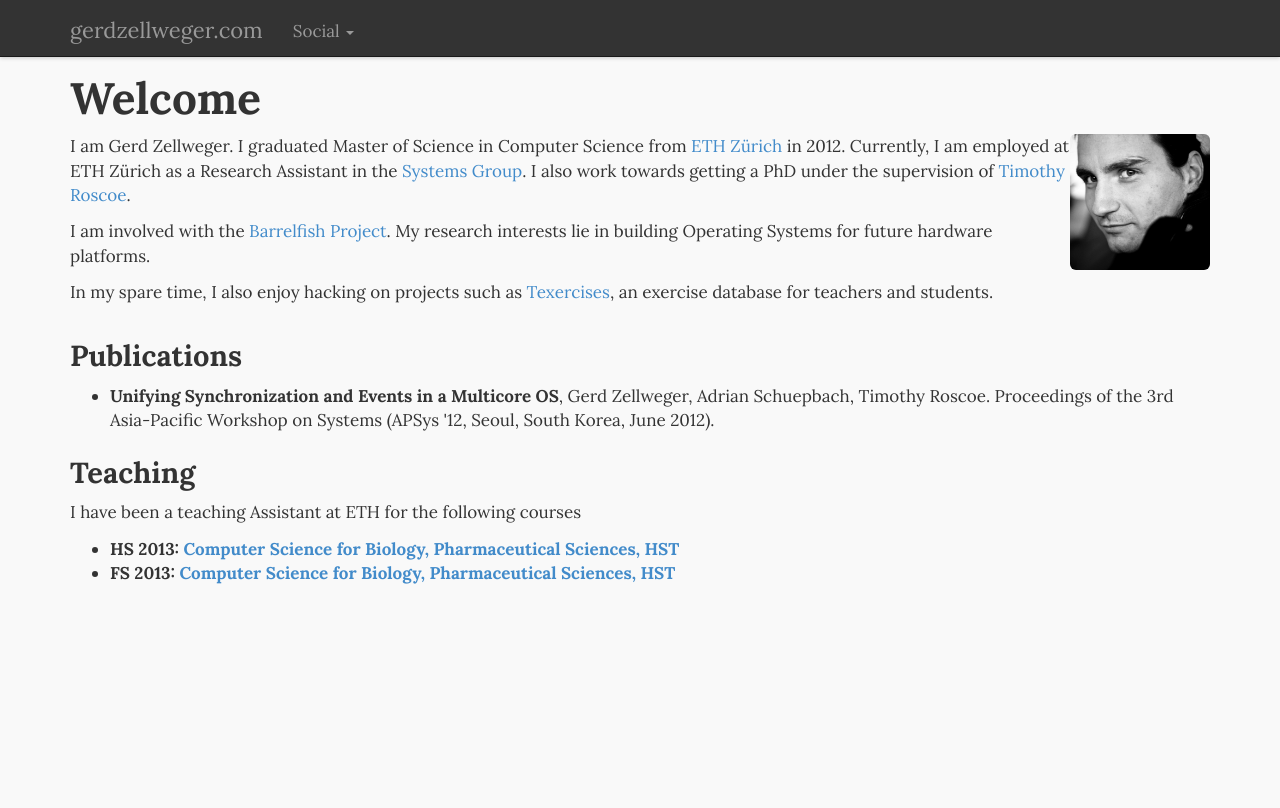
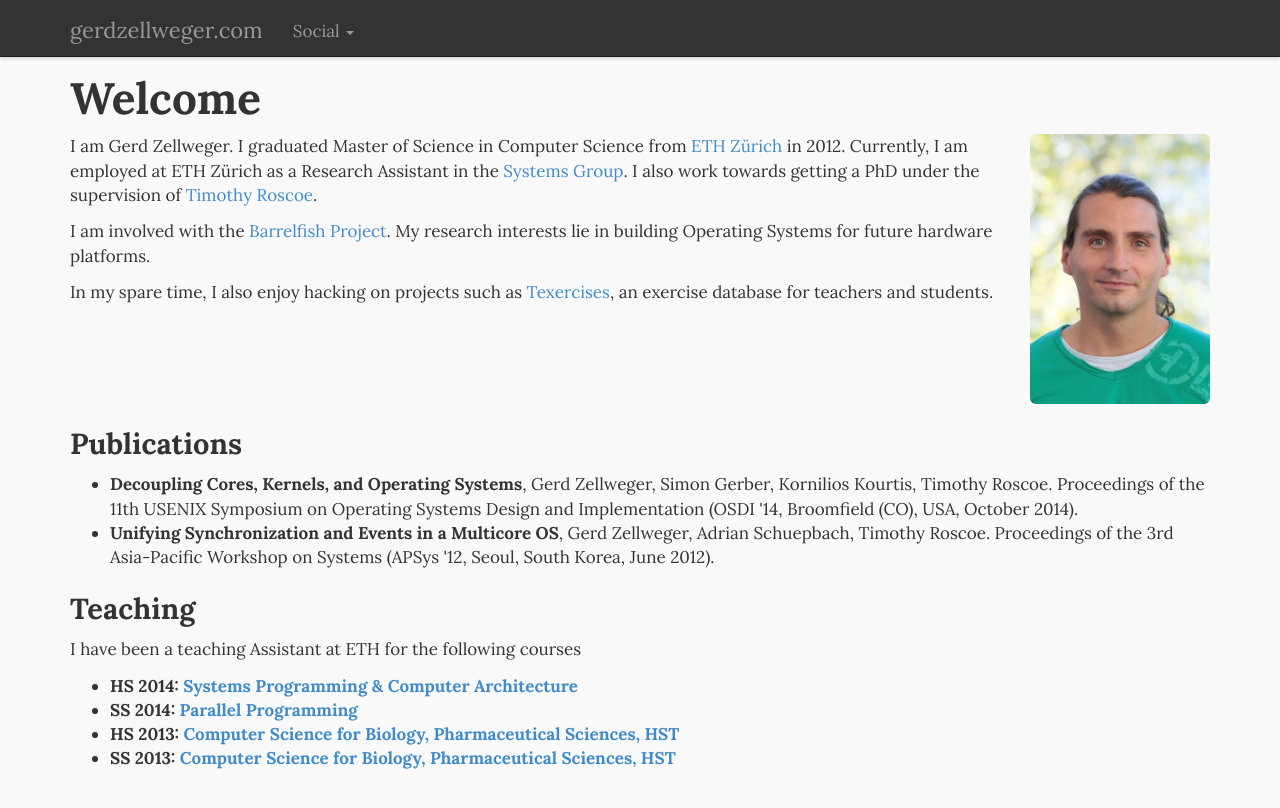
Before and after one commit to gz/website, a Jekyll site: the page built from index.html, in a window 1280 px wide. Shown: the top 808 px of the page. Built offline with Jekyll 4.4.1, drawn with Linux system fonts in a browser that asks for light colours; Markdown is read by kramdown in place of the engine named in the settings.

Commit message:
Updated TA, publication and pictures.

```diff
--- a/blog.html
+++ b/blog.html
@@ -1,6 +1,6 @@
 ---
 layout: default
-title: Your New Jekyll Site
+title: Blog
 ---
 
 <div id="home">
--- a/index.html
+++ b/index.html
@@ -6,7 +6,7 @@ title: Gerd Zellweger
 <div class="clearfix">
     <h1>Welcome</h1>
     <div class="pull-right">
-        <img src="/img/gerd.jpg" alt="Profile Picture" width="140px" class="img-rounded img-responsive" />
+        <img src="/img/gerd.jpg" alt="Profile Picture" width="180px" class="img-rounded img-responsive" />
     </div>
     <p>I am Gerd Zellweger. I graduated Master of Science in Computer Science from <a href="http://www.ethz.ch/">ETH Zürich</a> in 2012. Currently, I am employed at ETH Zürich as a Research Assistant in the <a href="http://www.systems.ethz.ch/">Systems Group</a>. I also work towards getting a PhD under the supervision of <a href="http://people.inf.ethz.ch/troscoe/">Timothy Roscoe</a>.</p>
     <p>I am involved with the <a href="http://barrelfish.org">Barrelfish Project</a>. My research interests lie in building Operating Systems for future hardware platforms.</p>
@@ -15,12 +15,15 @@ title: Gerd Zellweger
 
 <h3>Publications</h3>
 <ul class="unstyled">
+  <li><strong>Decoupling Cores, Kernels, and Operating Systems</strong>, Gerd Zellweger, Simon Gerber, Kornilios Kourtis, Timothy Roscoe. Proceedings of the 11th USENIX Symposium on Operating Systems Design and Implementation (OSDI '14, Broomfield (CO), USA, October 2014).</li>
   <li><strong>Unifying Synchronization and Events in a Multicore OS</strong>, Gerd Zellweger, Adrian Schuepbach, Timothy Roscoe. Proceedings of the 3rd Asia-Pacific Workshop on Systems (APSys '12, Seoul, South Korea, June 2012).</li>
 </ul>
 
 <h3>Teaching</h3>
 <p>I have been a teaching Assistant at ETH for the following courses</p>
 <ul class="unstyled">
+  <li><strong>HS 2014: <a href="http://www.systems.ethz.ch/courses/fall2014/SPCA/">Systems Programming & Computer Architecture</a></strong></li>
+  <li><strong>SS 2014: <a href="http://ait.inf.ethz.ch/teaching/courses/2014-SS-Parallel-Programming/">Parallel Programming</a></strong></li>
   <li><strong>HS 2013: <a href="http://www.ibpw.ethz.ch/">Computer Science for Biology, Pharmaceutical Sciences, HST</a></strong></li>
-  <li><strong>FS 2013: <a href="http://www.ibpw.ethz.ch/">Computer Science for Biology, Pharmaceutical Sciences, HST</a></strong></li>
+  <li><strong>SS 2013: <a href="http://www.ibpw.ethz.ch/">Computer Science for Biology, Pharmaceutical Sciences, HST</a></strong></li>
 </ul>
```
Also changed, not shown: img/gerd.jpg.
